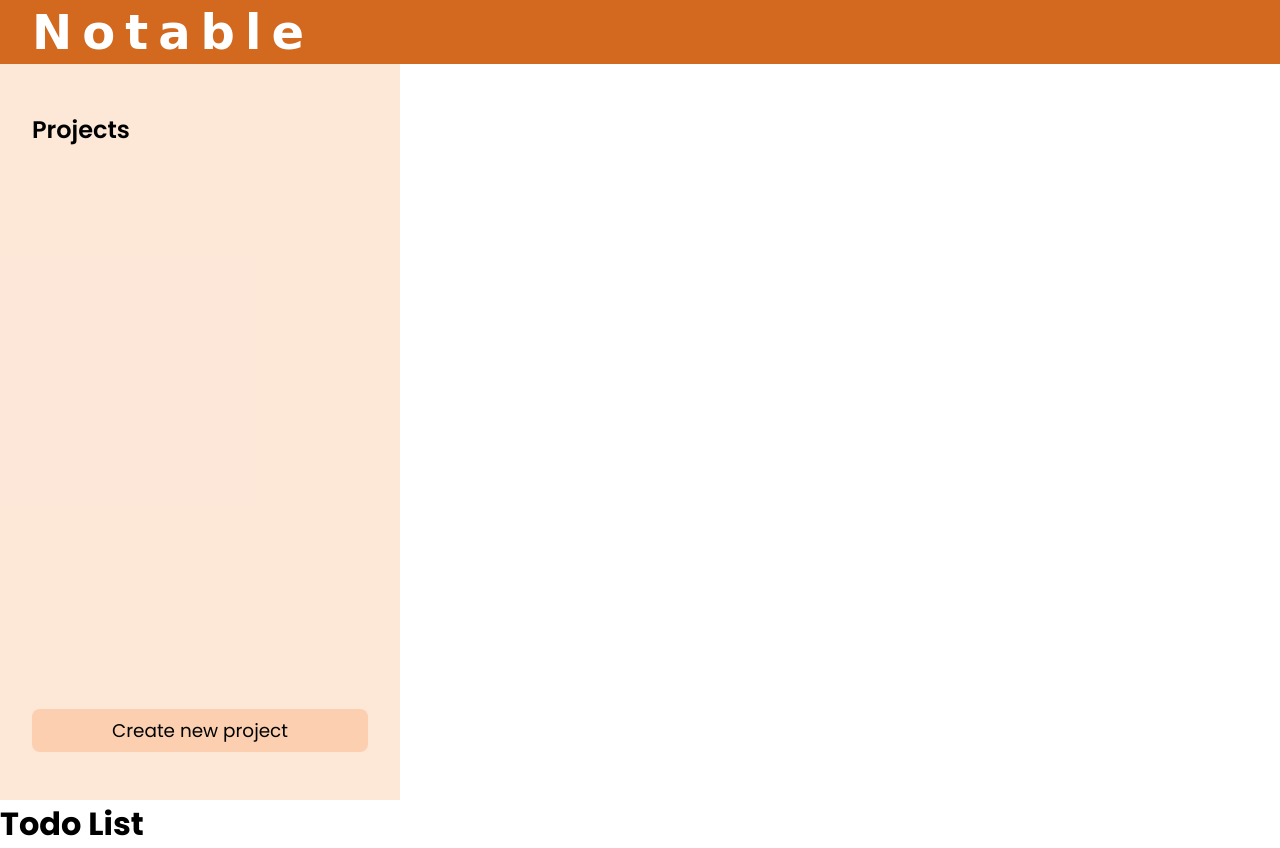
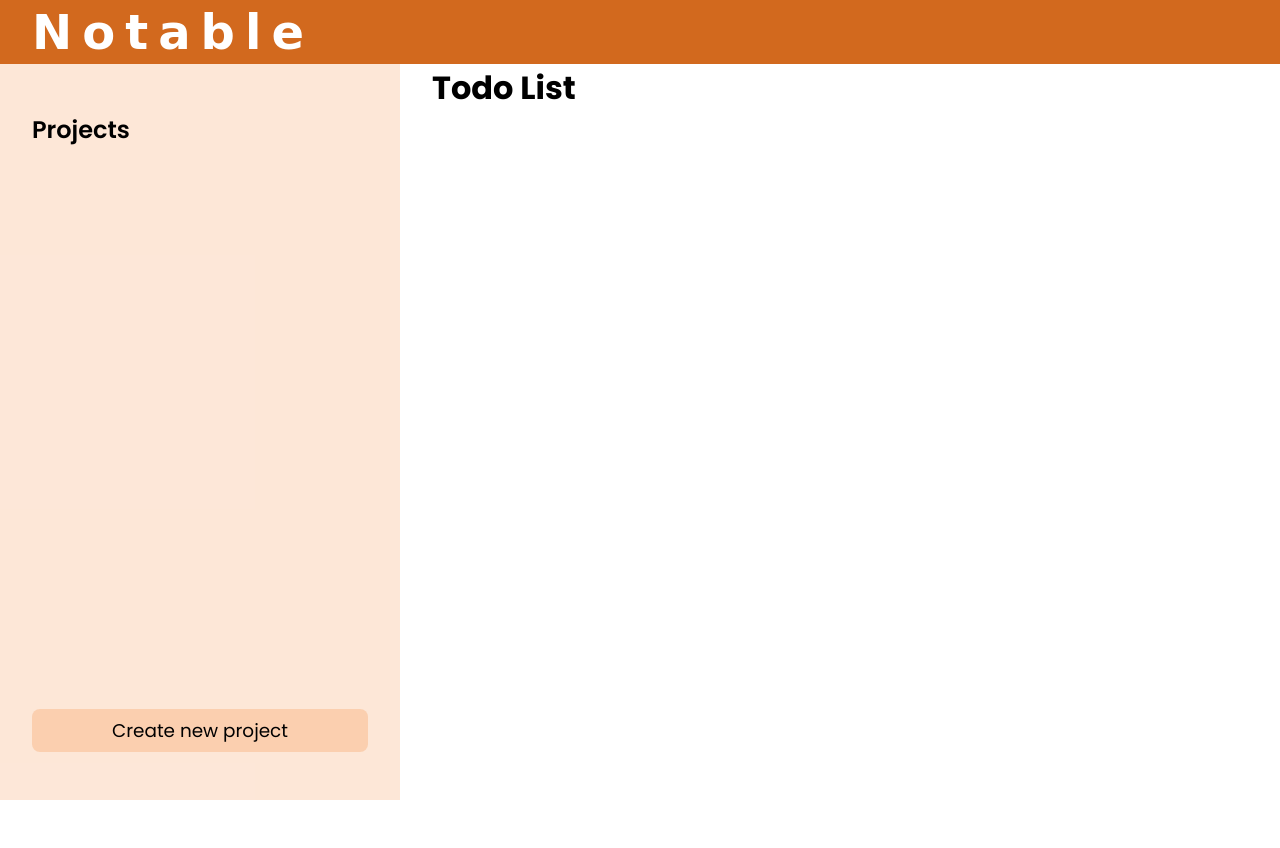
Before and after one commit to HamzaAbouJaib/Notable-Webpack, a website built with webpack: page src/template.html in a window 1280 px wide. After the commit the page ends 800 px from the top, so only its background shows below. Built offline with nearby package versions, Linux system fonts and the light colour scheme; a web font is replaced by a local one.

Commit message:
Style the tab container

```diff
--- a/src/styles/main.scss
+++ b/src/styles/main.scss
@@ -5,6 +5,11 @@
   padding: 0;
   box-sizing: border-box;
   font-family: "Poppins", sans-serif;
+}
+
+.tab-container {
+  display: flex;
+  gap: 2rem;
 }
 
 .projects-container {
```
